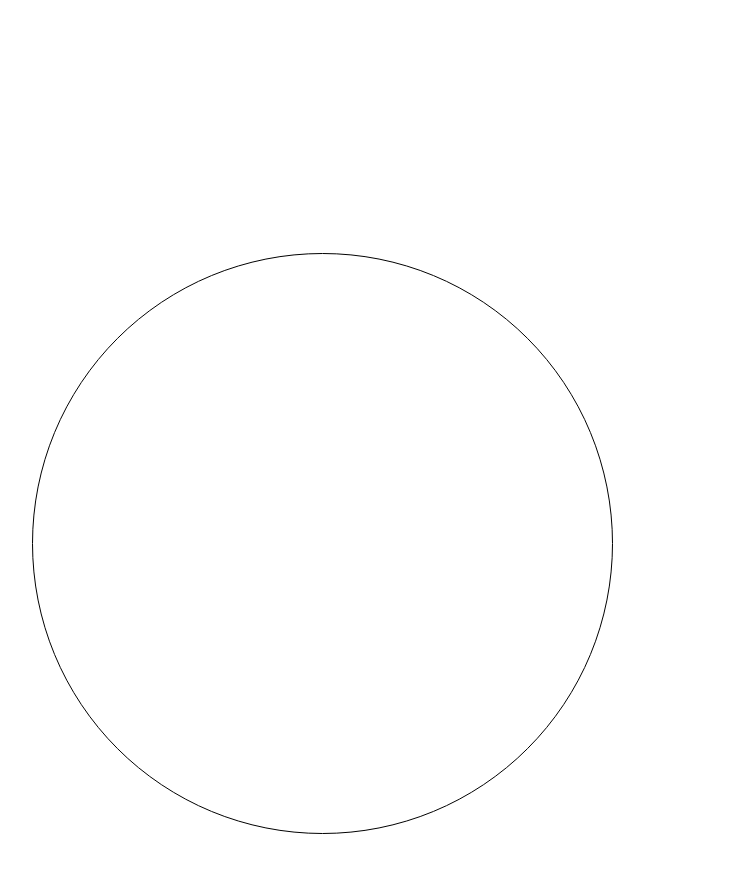
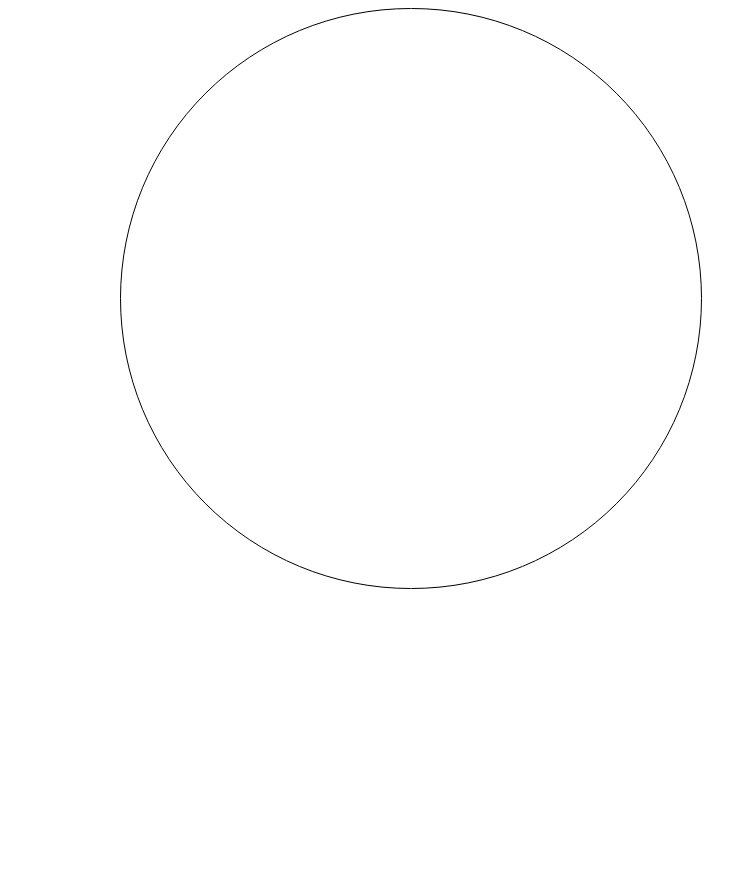
Before and after one commit to TechRulez/One-Innovation-trainnig, a plain HTML site: page classwork.html in a window 1280 px wide. Shown: the whole page, without its empty margins (229-962 px from the left). After the commit the page ends 800 px from the top, so only its background shows below. Drawn offline with Linux system fonts and the light colour scheme.

Commit message:
newly commit

```diff
--- a/css/class.css
+++ b/css/class.css
@@ -12,9 +12,9 @@
     /* padding-left: 10%;
     padding-top: 10%; */
     /* padding: 4000 3000 3000 5000px; */
-    margin: 20%;
-    margin-bottom: 10%;
-    margin-right: 10%;
+    margin:auto;
+    /* margin-bottom: 10%;
+    margin-right: 10%; */
     /* margin-left: 10%;
     margin-top: 10%; */
 
```
